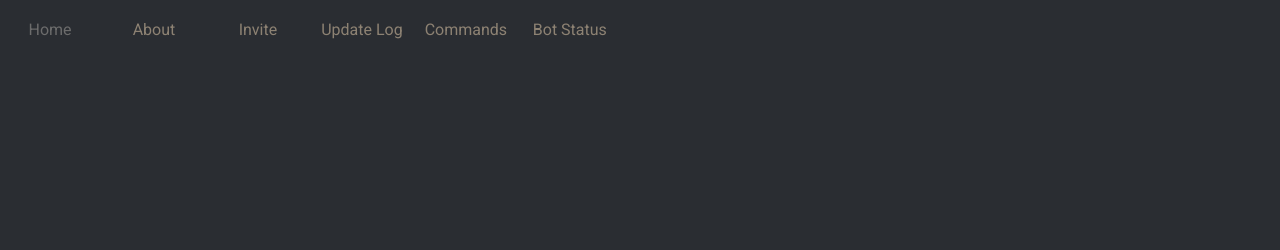
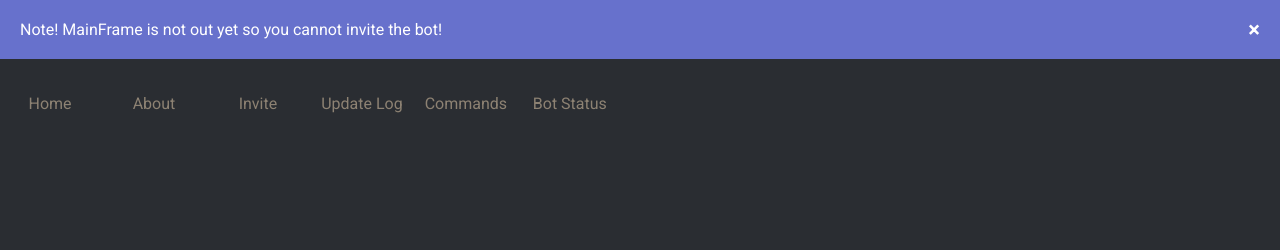
Before and after one commit to MainFrameBot/mainframebot.github.io, a plain HTML site: page commands.html in a window 1280 px wide. Shown: the top 250 px of the page. Drawn offline with nearby package versions, Linux system fonts and the light colour scheme.

Commit message:
Added Alert

```diff
--- a/commands.html
+++ b/commands.html
@@ -25,6 +25,10 @@
 
 <body>
     <header>
+                  <div class="alert">
+  <span class="closebtn" onclick="this.parentElement.style.display='none';">&times;</span>
+  Note! MainFrame is not out yet so you cannot invite the bot!
+</div>
         <nav class="menu">
             <ul class="menu">
                 <li>
--- a/style.css
+++ b/style.css
@@ -115,7 +115,6 @@
     height: 60px;
     width: 100%;
     background-color: #2a2d32;
-    position: fixed;
     z-index: 2;
 }
 
```
Also changed, not shown: index.html (+4 -0 lines), update.html (+4 -0 lines).
